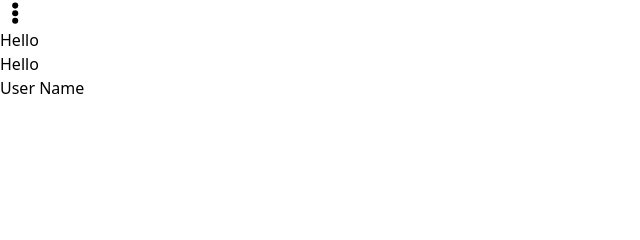
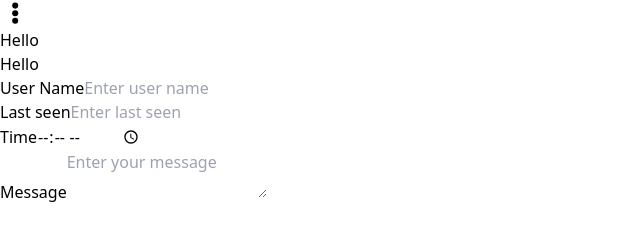
Before and after one commit to san1234100/fake-chat-app, a React (Vite) app: page / in a window 1280 px wide. Shown: the part 552-792 px from the top of the page, without its empty margins (0-640 px from the left). Built offline with nearby package versions, Linux system fonts and the light colour scheme.

Commit message:
design: user input form

```diff
--- a/src/App.jsx
+++ b/src/App.jsx
@@ -19,7 +19,7 @@ function App() {
              <Header/>
              <ChatBox/>
           </div>
-        <div className="bg-green-400 max-w-sm flex-1">
+        <div className="max-w-sm flex-1">
         <Recipient/>
         </div>
          </main>
--- /dev/null
+++ b/src/components/FormInput.jsx
@@ -0,0 +1,17 @@
+const FormInput = ({label,name,type,placeholder}) => {
+  return (
+    <div className="flex flex-col space-y-1 my-3">
+      <label htmlFor={name}>{label}</label>
+      <input
+        type={type}
+        id={name}
+        name={name}
+        placeholder={placeholder}
+        value={""}
+        className="px-4 py-2 bg-gray-200 rounded outline-none"
+      />
+    </div>
+  );
+};
+
+export default FormInput;
--- /dev/null
+++ b/src/components/FormTextArea.jsx
@@ -0,0 +1,16 @@
+const FormTextArea = ({label,name,placeholder}) => {
+  return (
+    <div className="flex flex-col space-y-1 my-3">
+      <label htmlFor={name}>{label}</label>
+      <textarea
+        id={name}
+        name={name}
+        placeholder={placeholder}
+        value={""}
+        className="px-4 py-2 bg-gray-200 rounded outline-none"
+      ></textarea>
+    </div>
+  );
+};
+
+export default FormTextArea;
--- a/src/components/Recipient.jsx
+++ b/src/components/Recipient.jsx
@@ -1,10 +1,31 @@
+import FormInput from "./FormInput";
+import FormTextArea from "./FormTextArea";
+
 const Recipient = () => {
     return (
         <form action="" className="bg-white w-full p-5 rounded-xl">
-           <div className="flex flex-col space-y-1">
-            <label htmlFor="fullname">User Name</label>
-            <input type="text" className="px-4 py-2 bg-gray-200 rounded outline-none" />
-           </div>
+          <FormInput
+          label={"User Name"}
+          type={"text"}
+          name={"userName"}
+          placeholder={"Enter user name"}
+          />
+           <FormInput
+          label={"Last seen"}
+          type={"text"}
+          name={"lastseen"}
+          placeholder={"Enter last seen"}
+          />
+
+         <FormInput
+          label={"Time"}
+          type={"time"}
+          name={"time"}
+          />
+         <FormTextArea
+         label={"Message"}
+         placeholder={"Enter your message"}
+         />
         </form>
      );
 }
```
